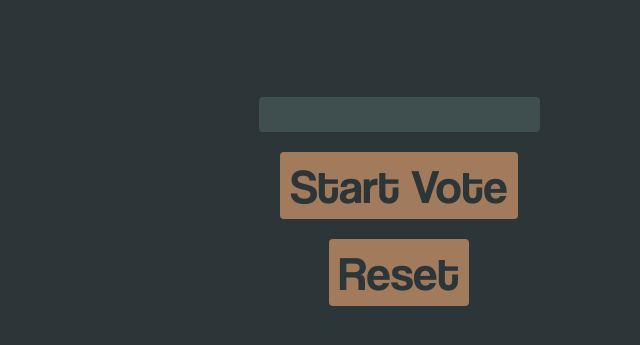
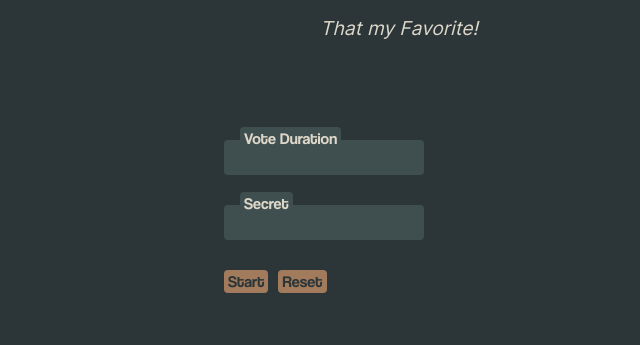
Before and after one commit to chiyeon/tmf-beat, a React app in the folder beatbattle-www/: page /uki in a window 1280 px wide. Shown: the part 151-496 px from the top of the page, without its empty margins (241-881 px from the left). Built offline with nearby package versions, Linux system fonts and the light colour scheme.

Commit message:
upgraded admin panel, stabilized server + admin functions

```diff
--- a/beatbattle-www/package.json
+++ b/beatbattle-www/package.json
@@ -18,7 +18,8 @@
     "start": "react-scripts start",
     "build": "react-scripts build",
     "test": "react-scripts test",
-    "eject": "react-scripts eject"
+    "eject": "react-scripts eject",
+    "deploy": "react-scripts build; firebase deploy"
   },
   "eslintConfig": {
     "extends": [
--- /dev/null
+++ b/beatbattle-www/src/components/InputField/inputfield.jsx
@@ -0,0 +1,10 @@
+const InputField = (props) => {
+    return (
+        <span className="form-element">
+            <label className="tag" htmlFor={props.label}>{props.label}</label>
+            <input id={props.label} type={props.type} onInput={props.onInput}></input>
+        </span>
+    )
+}
+
+export default InputField
--- a/beatbattle-www/src/index.css
+++ b/beatbattle-www/src/index.css
@@ -178,7 +178,8 @@ input[type="text"] {
    font-size: 1.25rem;
 }
 
-input[type="password"]:focus {
+input[type="password"]:focus,
+input[type="text"]:focus {
    outline: none !important;
 }
 
--- a/beatbattle-www/src/pages/secret/secret.css
+++ b/beatbattle-www/src/pages/secret/secret.css
@@ -1,14 +1,13 @@
-.start-button {
-   font-size: 3rem;
-   padding: 5px 10px;
-   margin-top: 20px;
+.secret .admin-box {
+   max-width: 350px;
+   margin: auto;
+   margin-top: 100px;
 }
 
-.secret .cent {
-   display: flex;
-   margin-top: 100px;
-   flex-direction: column;
+.secret .form-element {
+   margin-bottom: 30px;
+}
 
-   justify-content: center;
-   align-items: center;
+.secret button {
+   margin-right: 10px
 }
--- a/beatbattle-www/src/pages/secret/secret.jsx
+++ b/beatbattle-www/src/pages/secret/secret.jsx
@@ -1,4 +1,5 @@
 import NavBar from "../../components/navbar/navbar.jsx"
+import InputField from "../../components/InputField/inputfield.jsx"
 import axios from "axios"
 import { useState } from "react"
 
@@ -7,6 +8,18 @@ import "./secret.css"
 const Secret = () => {
 
    const [secret, setSecret] = useState("")
+   const [minutes, setMinutes] = useState(0.0)
+   const [message, _setMessage] = useState("")
+   const [showMessage, setShowMessage] = useState(false)
+   const [messageInterval, setMessageInterval] = useState(null)
+
+   const setMessage = (message) => {
+      _setMessage(message)
+      setShowMessage(true)
+
+      if (messageInterval) clearTimeout(messageInterval)
+      setMessageInterval(setTimeout(() => setShowMessage(false), 3000))
+   }
 
    const start_vote = async () => {
       let response
@@ -15,11 +28,13 @@ const Secret = () => {
             method: "post",
             url: process.env.REACT_APP_SERVER_URL + "/start",
             data: {
-               secret: secret
+               secret: secret,
+               minutes: minutes
             }
          })
+         setMessage(response.data.message)
       } catch (e) {
-         if (e.response.data.message) console.log(e.response.data.message)
+         if (e.response.data.message) setMessage(e.response.data.message)
       }
    }
 
@@ -33,13 +48,22 @@ const Secret = () => {
                secret: secret
             }
          })
+         setMessage(response.data.message)
       } catch (e) {
-         if (e.response.data.message) console.log(e.response.data.message)
+         if (e.response.data.message) setMessage(e.response.data.message)
       }
    }
 
    return (
-      <main class="secret">
+      <main className="secret">
+         <div
+            className = {
+               showMessage === false
+               ? "notification tag hidden"
+               : "notification tag"
+            }
+         >{message}</div>
+
          <span className="site-title">
             <h1>secret</h1>
             <h1>page</h1>
@@ -47,10 +71,13 @@ const Secret = () => {
 
          <NavBar />
 
-         <div class="cent">
-            <input type="password" onInput={e => setSecret(e.target.value)} />
-            <button onClick={() => start_vote()} class="tag start-button">Start Vote</button>
-            <button onClick={() => reset()} class="tag start-button">Reset</button>
+         <center><p><i>That my Favorite!</i></p></center>
+
+         <div className="admin-box">
+            <InputField type="text" label="Vote Duration" onInput={e => setMinutes(parseFloat(e.target.value))} />
+            <InputField type="password" label="Secret" onInput={e => setSecret(e.target.value)} />
+            <button onClick={() => start_vote()} className="tag start-button">Start</button>
+            <button onClick={() => reset()} className="tag start-button">Reset</button>
          </div>
       </main>
    )
--- a/beatbattle-www/src/pages/vote/vote.jsx
+++ b/beatbattle-www/src/pages/vote/vote.jsx
@@ -2,6 +2,7 @@ import "./vote.css"
 import { useEffect, useState } from "react"
 import axios from "axios"
 import NavBar from "../../components/navbar/navbar.jsx"
+import InputField from "../../components/InputField/inputfield.jsx"
 
 const Track = (track, on_click, index) => {
    return (
@@ -200,10 +201,11 @@ const Vote = () => {
                      <hr />
                   </span>
 
-                  <span className="form-element">
-                     <label className="tag" htmlFor="secret">Secret</label>
-                     <input id="secret" type="password" onInput={e => setSecret(e.target.value)}></input>
-                  </span>
+                  <InputField
+                     label="Secret"
+                     type="password"
+                     onInput={e => setSecret(e.target.value)}
+                  />
 
                   <button className="tag" onClick={(e) => { e.preventDefault(); send_vote()}}>Vote!</button>
                </span>
```
Also changed, not shown: vote4-server/server.js (+15 -13 lines).
